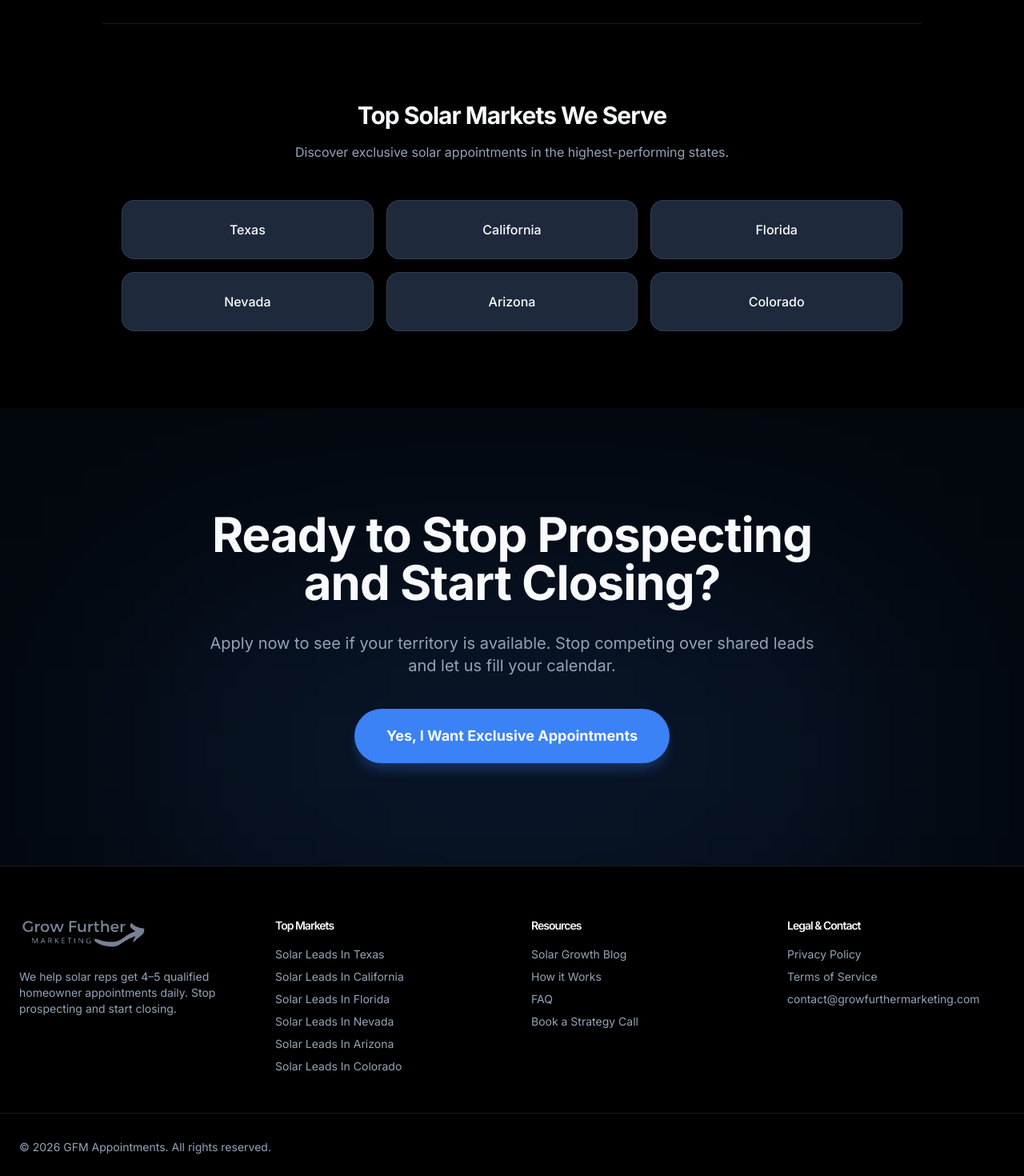
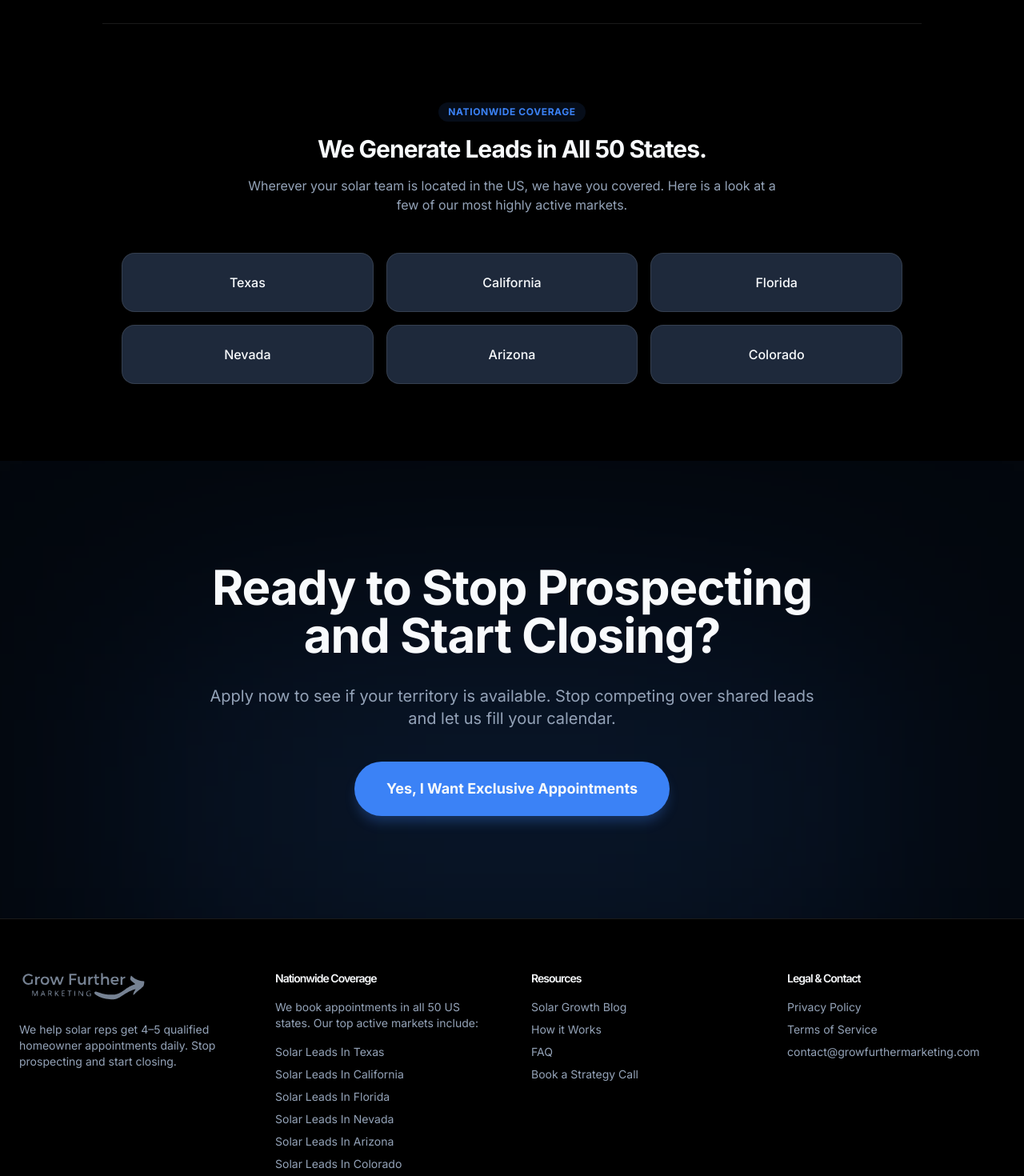
Before and after one commit to yashvardhaan/GFM-Website, a React (Vite) app: page / in a window 1280 px wide. Shown: the part 7040-8510 px from the top of the page at 80% size. Built offline with nearby package versions, Linux system fonts and the light colour scheme.

Commit message:
feat: Update market messaging to nationwide coverage
Refactors the "Top Markets" section to "Nationwide Coverage" across the application. This change clarifies that services are available in all 50 US states and updates the accompanying descriptive text and headings to reflect this broader scope.

```diff
--- a/src/App.tsx
+++ b/src/App.tsx
@@ -192,7 +192,8 @@ function Footer() {
           </div>
 
           <div>
-            <h4 className="text-white font-semibold mb-4">Top Markets</h4>
+            <h4 className="text-white font-semibold mb-4">Nationwide Coverage</h4>
+            <p className="text-zinc-400 text-sm mb-4">We book appointments in all 50 US states. Our top active markets include:</p>
             <ul className="space-y-2">
               {popularStates.map(state => (
                 <li key={state}>
--- a/src/pages/Home.tsx
+++ b/src/pages/Home.tsx
@@ -10,8 +10,11 @@ function ServiceAreas() {
   return (
     <section className="py-24 px-6 max-w-5xl mx-auto border-t border-white/5">
       <div className="text-center mb-12">
-        <h2 className="text-3xl font-bold mb-4">Top Solar Markets We Serve</h2>
-        <p className="text-zinc-400">Discover exclusive solar appointments in the highest-performing states.</p>
+        <div className="inline-flex items-center gap-2 px-3 py-1 rounded-full bg-solar/10 text-solar text-xs font-bold uppercase tracking-wider mb-4">
+          Nationwide Coverage
+        </div>
+        <h2 className="text-3xl font-bold mb-4">We Generate Leads in All 50 States.</h2>
+        <p className="text-zinc-400 max-w-2xl mx-auto">Wherever your solar team is located in the US, we have you covered. Here is a look at a few of our most highly active markets.</p>
       </div>
       <div className="grid grid-cols-2 md:grid-cols-3 gap-4">
         {states.map(state => (
--- a/src/pages/NotFound.tsx
+++ b/src/pages/NotFound.tsx
@@ -28,7 +28,7 @@ export function NotFound() {
         </div>
 
         <div className="mt-16">
-          <p className="text-zinc-600 font-medium mb-4 uppercase tracking-widest text-sm">Top Markets</p>
+          <p className="text-zinc-600 font-medium mb-4 uppercase tracking-widest text-sm">Nationwide Coverage (All 50 States)</p>
           <div className="flex flex-wrap justify-center gap-4 text-sm">
             <Link to="/locations/texas" className="text-zinc-400 hover:text-solar transition-colors">Texas</Link>
             <Link to="/locations/california" className="text-zinc-400 hover:text-solar transition-colors">California</Link>
```
